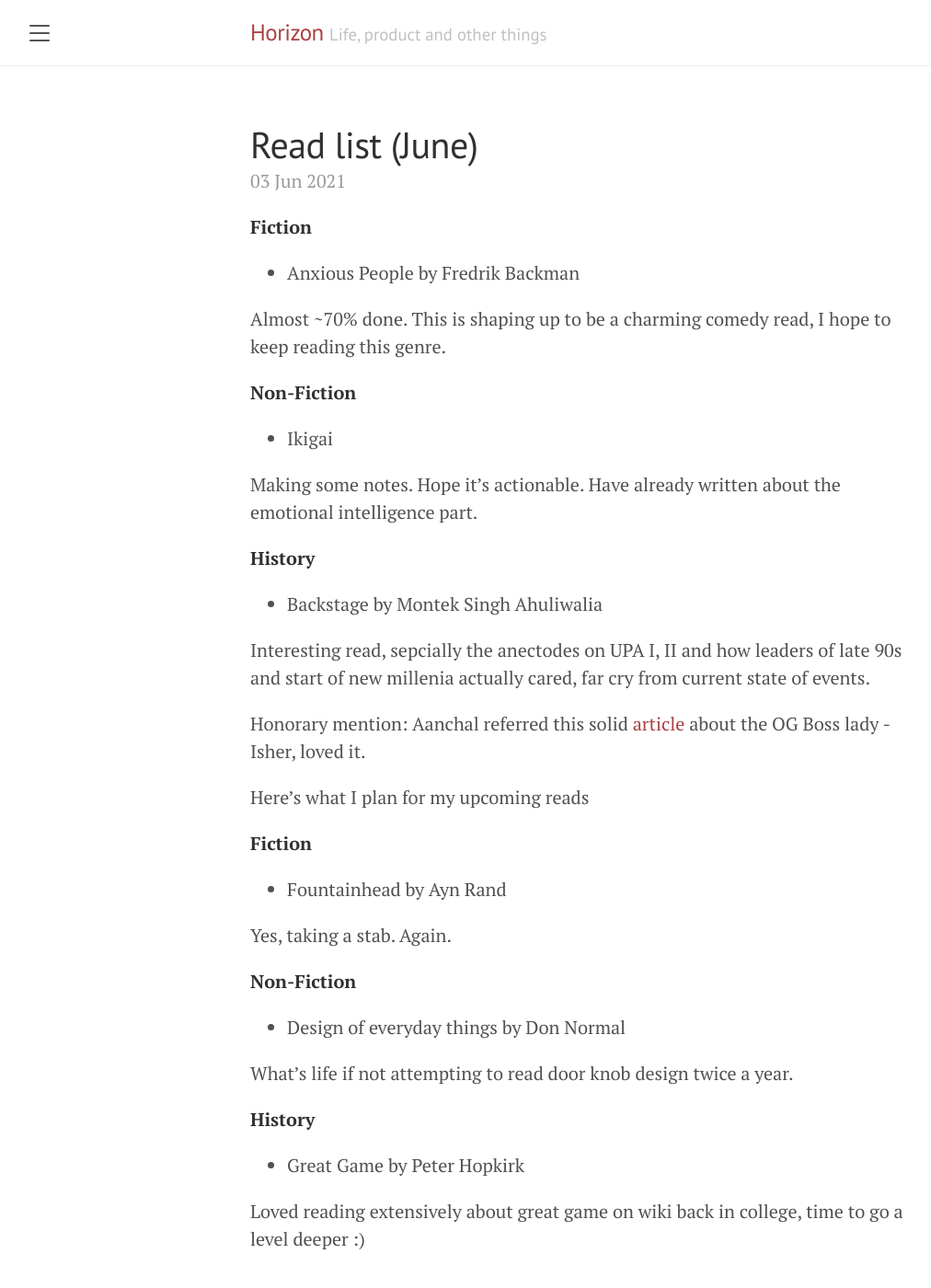
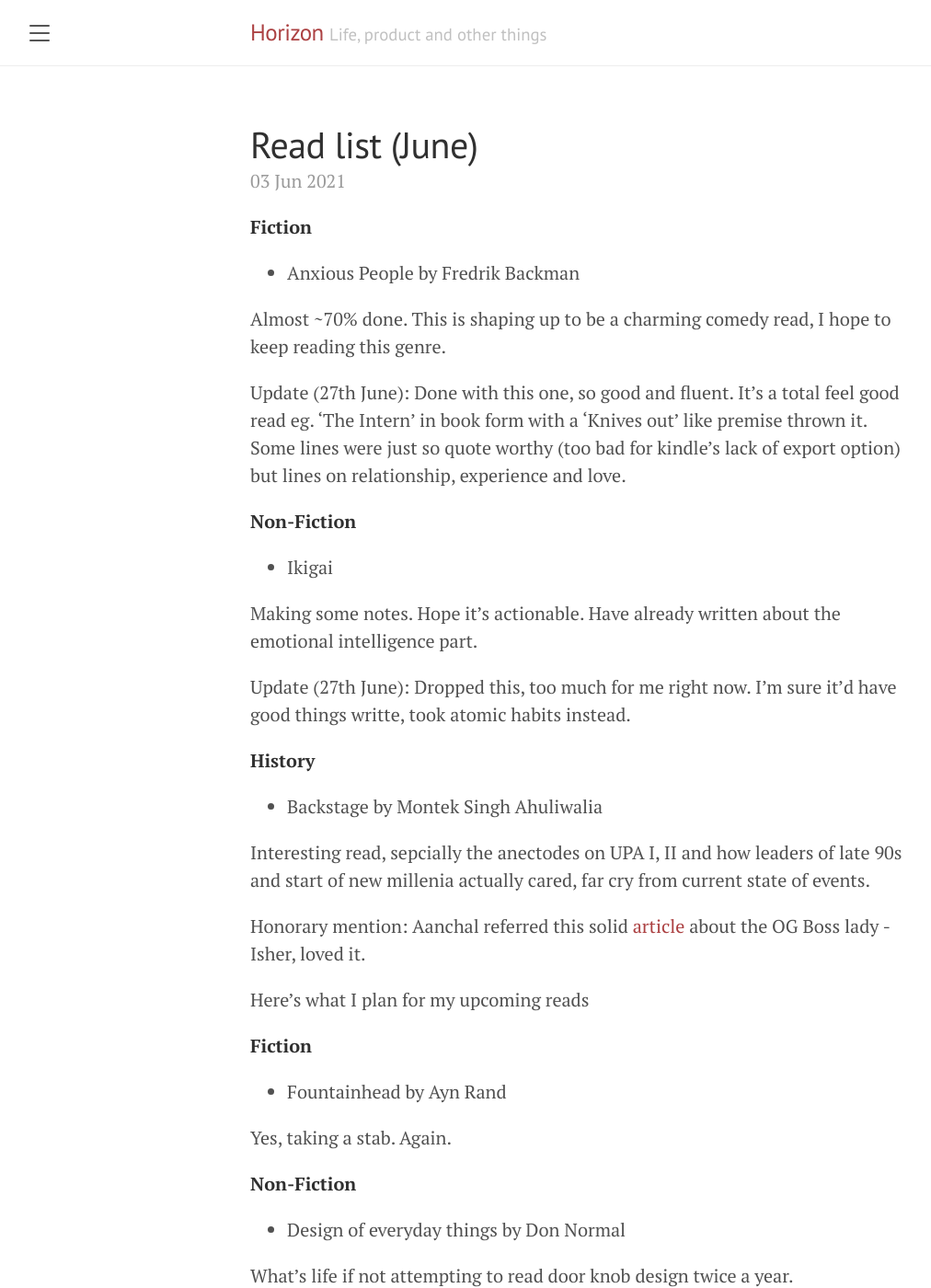
Before and after one commit to asaiatin/asaiatin.github.io, a Jekyll site: the page built from _posts/2021-06-03-Read list.md, in a window 1280 px wide and 1400 px high. Shown: the whole window at 92% size, without its empty margins (8-1020 px from the left). Built offline with Jekyll 4.4.1, drawn with Linux system fonts in a browser that asks for light colours; some of the changed text lies outside the part shown.

Commit message:
Read list update

```diff
--- a/_posts/2021-06-03-Read list.md
+++ b/_posts/2021-06-03-Read list.md
@@ -9,10 +9,14 @@ external_url: https://bhowmick-34728.medium.com/boss-lady-8-isher-judge-ahluwali
 
 Almost ~70% done. This is shaping up to be a charming comedy read, I hope to keep reading this genre.
 
+Update (27th June): Done with this one, so good and fluent. It's a total feel good read eg. 'The Intern' in book form with a 'Knives out' like premise thrown it. Some lines were just so quote worthy (too bad for kindle's lack of export option) but lines on relationship, experience and love.
+
 <strong> Non-Fiction </strong>
 - Ikigai
 
 Making some notes. Hope it's actionable. Have already written about the emotional intelligence part.
+
+Update (27th June): Dropped this, too much for me right now. I'm sure it'd have good things writte, took atomic habits instead.
 
 <strong> History </strong>
 - Backstage by Montek Singh Ahuliwalia
@@ -34,6 +38,10 @@ Yes, taking a stab. Again.
 
 What's life if not attempting to read door knob design twice a year.
 
+- Atomic Habits
+
+Let's go back to good schedules and even better habits!
+
 <strong> History </strong>
 - Great Game by Peter Hopkirk
 
```
